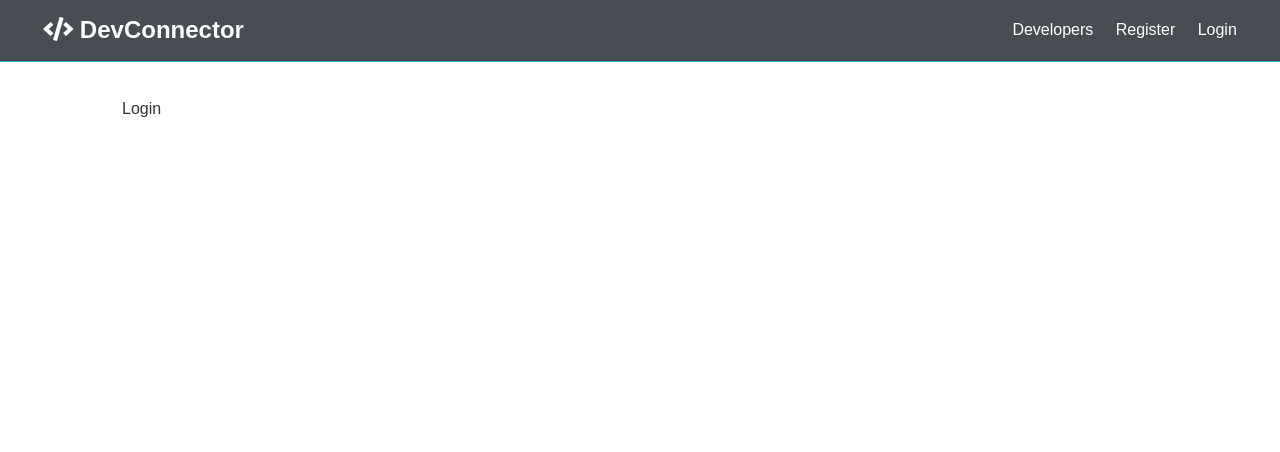
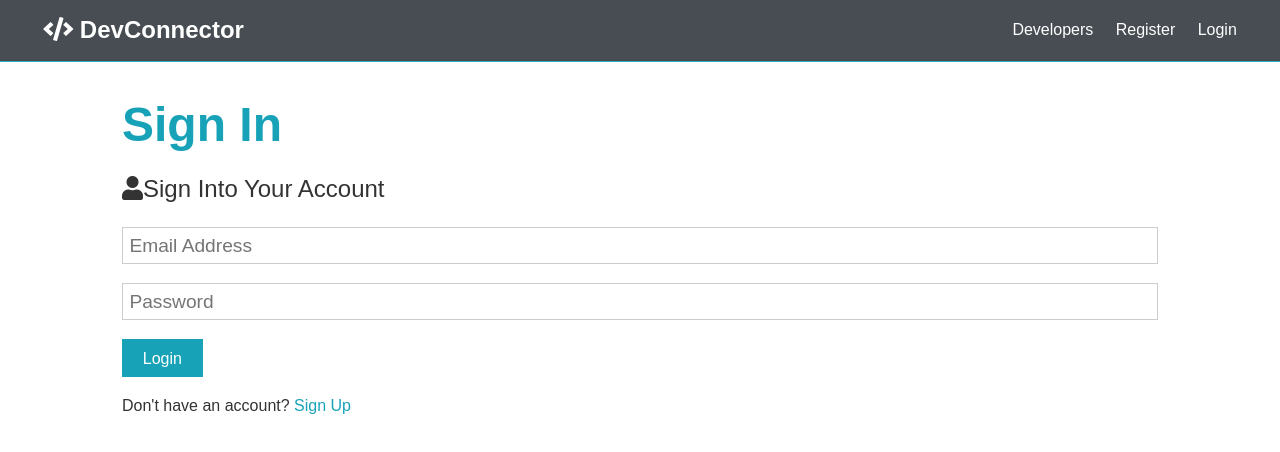
Before and after one commit to JeonghakHeo/DevConnector, a React (Create React App) app in the folder client/: page /login in a window 1280 px wide. Shown: the top 452 px of the page. Built offline with nearby package versions, Linux system fonts and the light colour scheme.

Commit message:
lesson-35 Request Example & Login Form

```diff
--- a/client/src/App.js
+++ b/client/src/App.js
@@ -5,7 +5,8 @@
 import Register from './components/auth/Register'
 import Login from './components/auth/Login'
 import './App.css';
-
+import { Provider } from 'react-redux';
+import store from './store'
 const App = () =>
   <Router>
     <Fragment>
--- a/client/src/components/auth/Login.js
+++ b/client/src/components/auth/Login.js
@@ -1,11 +1,45 @@
-import React from 'react'
+// useState because this component is a functional component and we want to use state
+import React, { Fragment, useState } from 'react';
+import { Link } from 'react-router-dom';
 
 const Login = () => {
+  // similar to state = {
+  //               formData: {}
+  //               }, and this.setState({}), initial values in {}
+  const [formData, setFormData] = useState({
+    email: '',
+    password: ''
+  });
+
+  const { email, password } = formData;
+
+  const onChange = e => setFormData({ ...formData, [e.target.name]: e.target.value });
+
+  const onSubmit = async e => {
+    e.preventDefault();
+    console.log('SUCEESS');
+  }
+
   return (
-    <div>
-      Login
-    </div>
+    <Fragment>
+      <h1 className="large text-primary">Sign In</h1>
+      <p className="lead"><i className="fas fa-user"></i>Sign Into Your Account</p>
+
+      <form className="form" onSubmit={e => onSubmit(e)}>
+
+        <div className="form-group">
+          <input type="email" placeholder="Email Address" name="email" value={email} onChange={e => onChange(e)} required />
+        </div>
+
+        <div className="form-group">
+          <input type="password" placeholder="Password" name="password" minLength="6" value={password} onChange={e => onChange(e)} />
+        </div>
+
+        <input type="submit" className="btn btn-primary" value="Login" />
+      </form>
+      <p className="my-1"> Don't have an account? <Link to='/register'>Sign Up</Link></p>
+    </Fragment>
   )
 }
 
-export default Login
+export default Login;
--- a/client/src/components/auth/Register.js
+++ b/client/src/components/auth/Register.js
@@ -1,6 +1,6 @@
 // useState because this component is a functional component and we want to use state
 import React, { Fragment, useState } from 'react';
-
+import { Link } from 'react-router-dom';
 const Register = () => {
   // similar to state = {
   //               formData: {}
@@ -16,12 +16,36 @@
 
   const onChange = e => setFormData({ ...formData, [e.target.name]: e.target.value });
 
-  const onSubmit = e => {
+  const onSubmit = async e => {
     e.preventDefault();
     if (password !== password2) {
       console.log('Passwords do not match');
     } else {
-      console.log(formData);
+      console.log('SUCEESS');
+      /*
+        const newUser = {
+          name,
+          email,
+          password
+        }
+
+        try {
+          const config = {
+            headers: {
+              'Content-Type': 'application/json'
+            }
+          }
+
+          const body = JSON.stringify(newUser);
+
+          const res = await axios.post('/api/users', body, config);
+
+          console.log(res.data);
+        }
+        catch (err) {
+          console.error(err.response.data);
+        }
+      */
     }
   }
   return (
@@ -52,7 +76,7 @@
 
         <input type="submit" className="btn btn-primary" value="Register" />
       </form>
-      <p className="my-1">Already have an account? <a href="login.html">Sign In</a></p>
+      <p className="my-1">Already have an account? <Link to='/login'>Sign In</Link></p>
     </Fragment>
   )
 }
```
